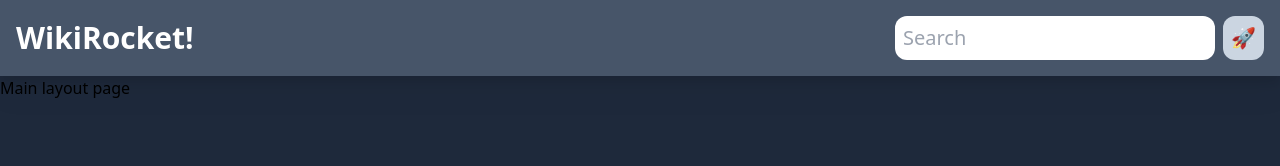
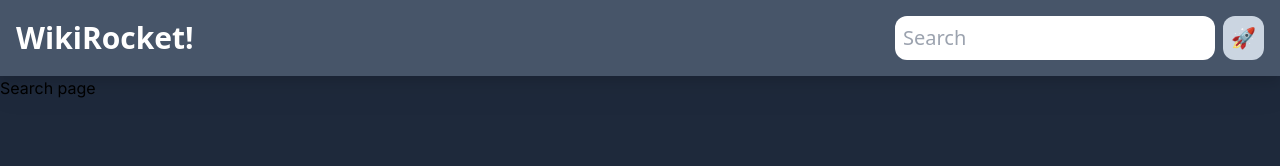
Before and after one commit to dbooyah93/next_05, a Next.js app: page / in a window 1280 px wide. Shown: the top 166 px of the page. Built offline with nearby package versions, Linux system fonts and the light colour scheme.

Commit message:
append {children} to body content

```diff
--- a/app/layout.tsx
+++ b/app/layout.tsx
@@ -19,7 +19,7 @@ export default function RootLayout({
     <html lang="en">
       <body className='bg-slate-800'>
         <Navbar/>
-        <h1>Main layout page</h1>
+        {children}
       </body>
     </html>
   )
```
